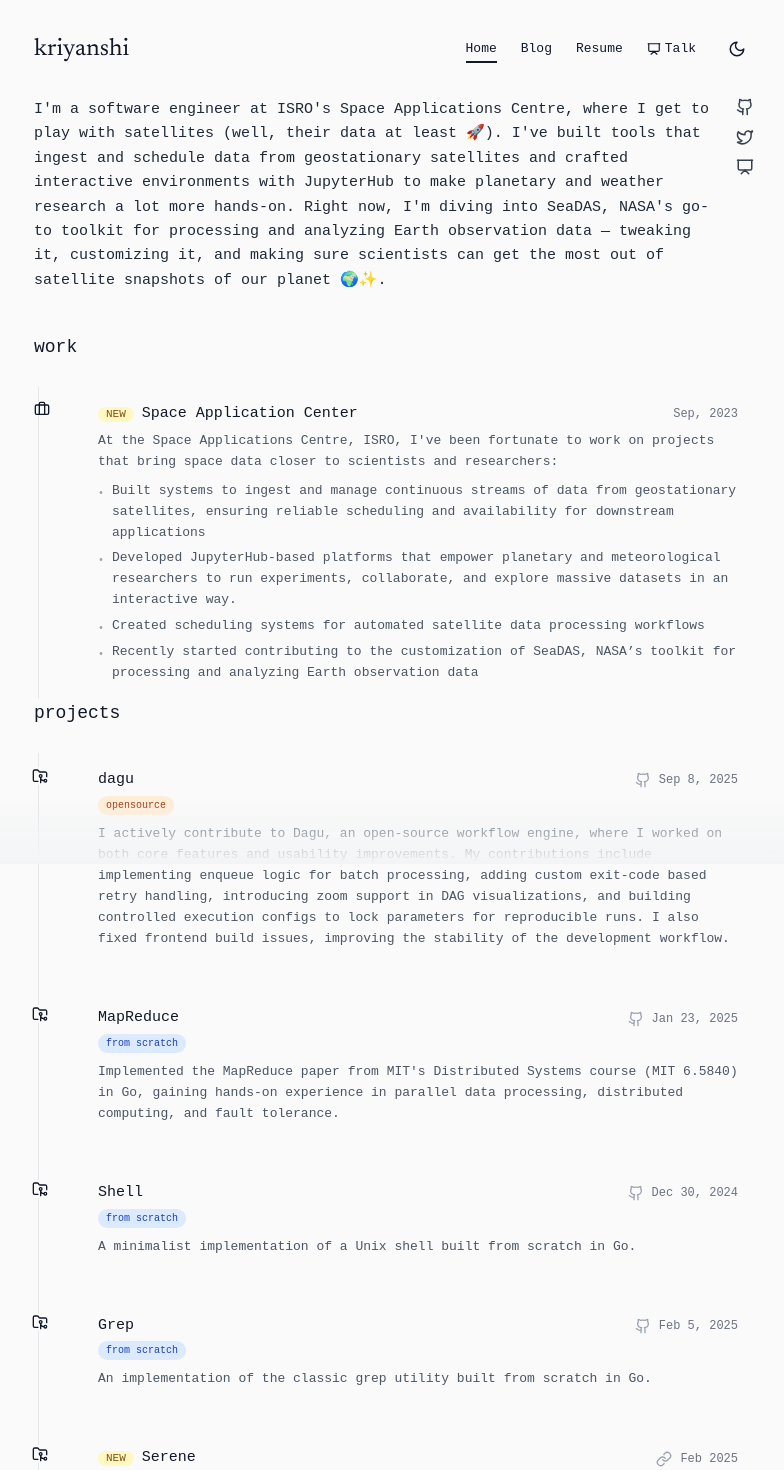
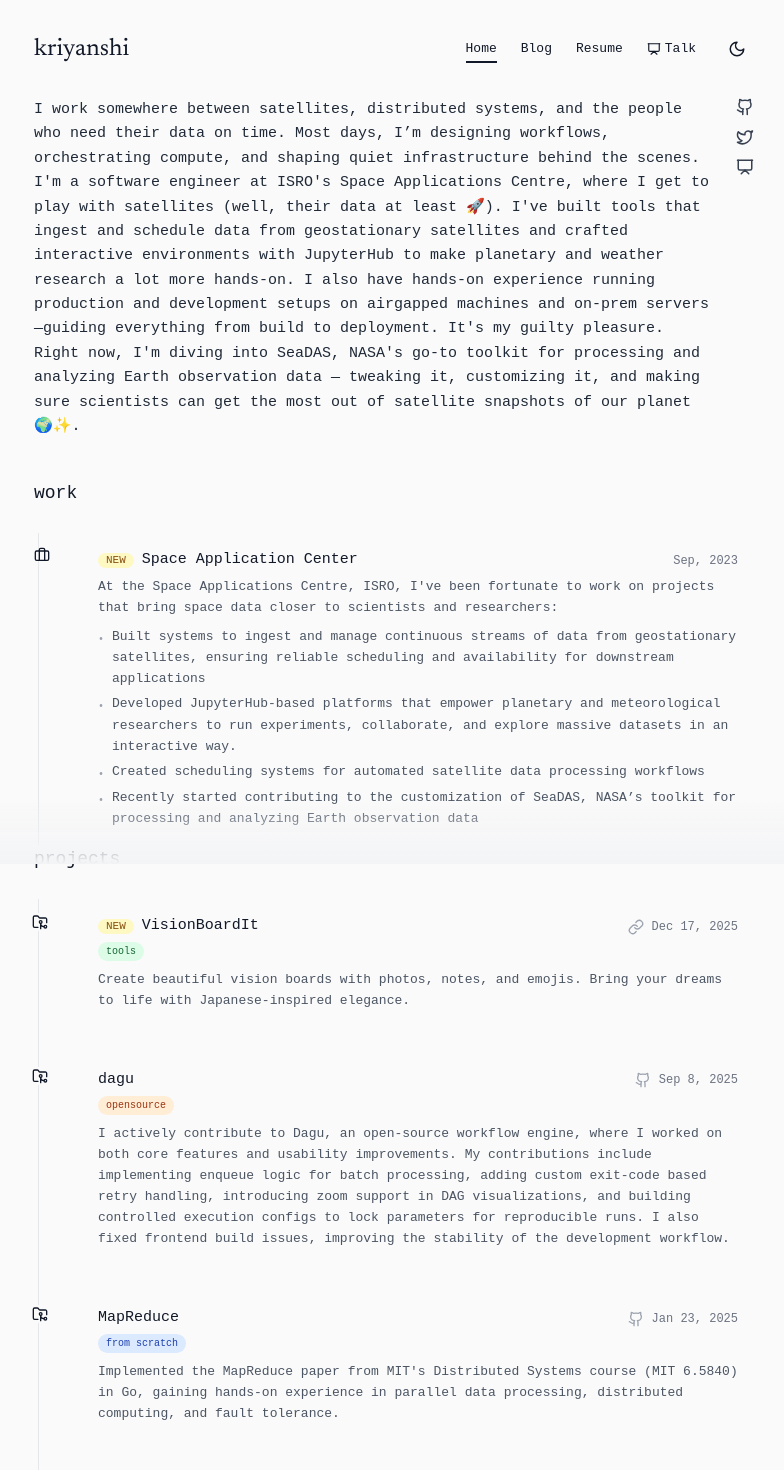
Before and after one commit to kriyanshii/kriyanshii.github.io, a React (Vite) app: page / in a window 1280 px wide. Shown: the top 1470 px of the page, without its empty margins (246-1030 px from the left). Built offline with nearby package versions, Linux system fonts and the light colour scheme; a web font is replaced by a local one.

Commit message:
added visionboardit

```diff
--- a/src/components/Timeline.tsx
+++ b/src/components/Timeline.tsx
@@ -105,8 +105,10 @@
                             ? 'bg-green-100 dark:bg-green-900/30 text-green-800 dark:text-green-200'
                             : tag === 'games'
                             ? 'bg-purple-100 dark:bg-purple-900/30 text-purple-800 dark:text-purple-200'
-                            : tag === 'opensource'
+                          : tag === 'opensource'
                             ? 'bg-orange-100 dark:bg-orange-900/30 text-orange-800 dark:text-orange-200'
+                            : tag === 'new'
+                            ? 'bg-yellow-100 dark:bg-yellow-900/30 text-yellow-800 dark:text-yellow-200'
                             : 'bg-gray-100 dark:bg-gray-800 text-gray-700 dark:text-gray-300'
                         }`}
                       >
--- a/src/pages/Home.tsx
+++ b/src/pages/Home.tsx
@@ -21,6 +21,16 @@
 		},
 	];
 	const projectItems: ProjectItem[] = [
+		{
+			type: "project",
+			title: "VisionBoardIt",
+			date: "Dec 17, 2025",
+			description:
+				"Create beautiful vision boards with photos, notes, and emojis. Bring your dreams to life with Japanese-inspired elegance.",
+			link: "https://visionboardit.art/?ref=producthunt",
+			isNew: true,
+			tags: ["tools"],
+		},
 		{
 			type: "project",
 			title: "dagu",
@@ -102,9 +112,11 @@
 		<div className="max-w-3xl mx-auto px-6">
 			<header className="mb-10 flex flex-col sm:flex-row gap-6 sm:justify-between sm:items-start">
 					<p className="text-[15px] leading-relaxed text-gray-800 dark:text-gray-300">
+						I work somewhere between satellites, distributed systems, and the people who need their data on time. Most days, I’m designing workflows, orchestrating compute, and shaping quiet infrastructure behind the scenes.
 						I'm a software engineer at ISRO's Space Applications Centre, where I get to play with satellites (well, their data at least 🚀). I've built tools that ingest and schedule data from geostationary satellites and crafted interactive environments with JupyterHub to make planetary and weather research a lot more hands-on.
-
-Right now, I'm diving into SeaDAS, NASA's go-to toolkit for processing and analyzing Earth observation data — tweaking it, customizing it, and making sure scientists can get the most out of satellite snapshots of our planet 🌍✨.					</p>
+						I also have hands-on experience running production and development setups on airgapped machines and on-prem servers—guiding everything from build to deployment. It's my guilty pleasure.
+						Right now, I'm diving into SeaDAS, NASA's go-to toolkit for processing and analyzing Earth observation data — tweaking it, customizing it, and making sure scientists can get the most out of satellite snapshots of our planet 🌍✨.
+					</p>
 					<div className="flex flex-col gap-3 shrink-0">
 						<a
 							href="https://github.com/kriyanshii"
```
Lines whose indentation alone changed are shown as unchanged.
